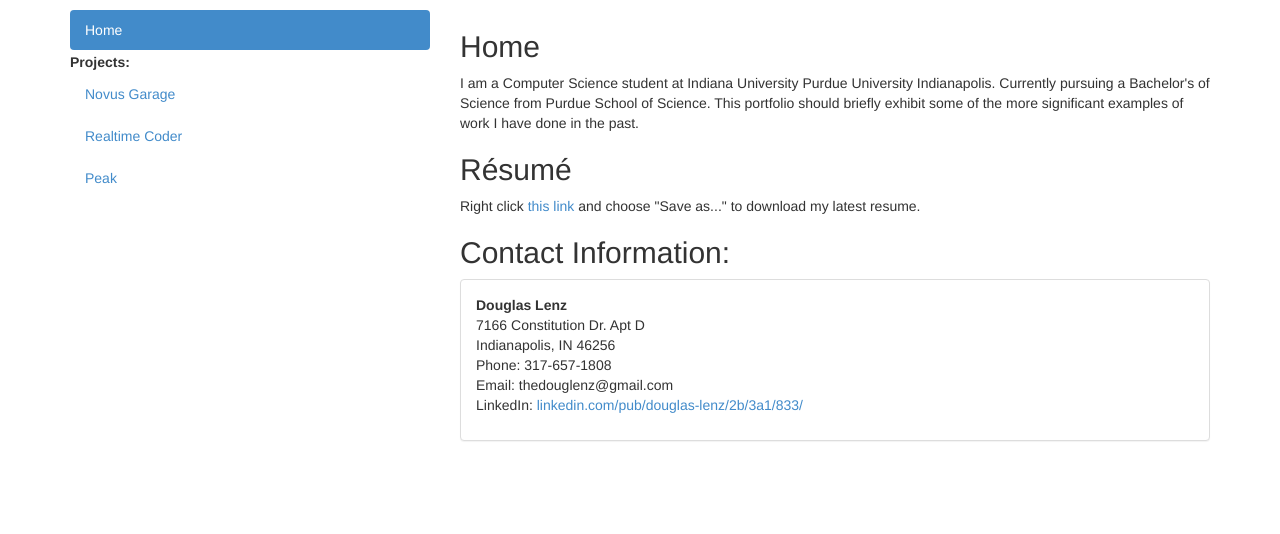
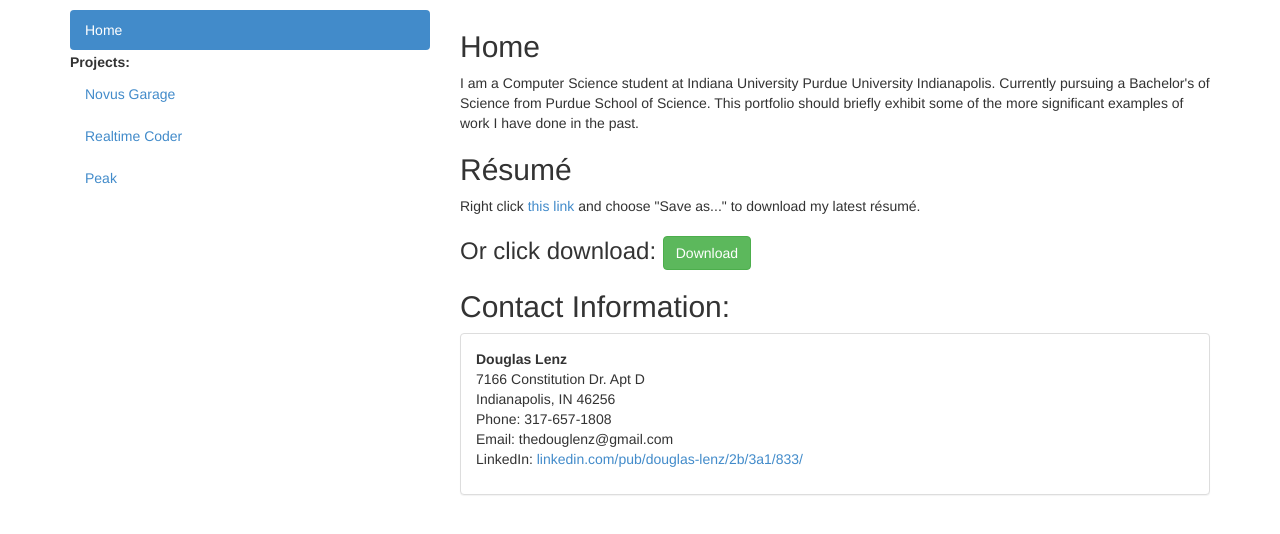
Before and after one commit to thedouglenz/portfolio_doug_lenz, a PHP site: page / in a window 1280 px wide. Shown: the part 223-757 px from the top of the page. Run offline with PHP 8.4, Linux system fonts and the light colour scheme; some libraries are stand-ins or nearby versions.

Commit message:
Added a download button for the index page

```diff
--- a/index.php
+++ b/index.php
@@ -44,7 +44,8 @@
 							past.
 						</p>
 						<h2>R&eacute;sum&eacute;</h2>
-						Right click <a href="download/Resume 11-2013.docx">this link</a> and choose "Save as..." to download my latest resume.
+						Right click <a href="download/Resume 11-2013.docx">this link</a> and choose "Save as..." to download my latest r&eacute;sum&eacute;.
+						<h3>Or click download: <a class="btn btn-success" href="download/Resume 11-2013.docx">Download</a></h3>
 						<h2>Contact Information:</h2>
 						<div class="panel panel-default">
 							<div class="panel-body">
```
